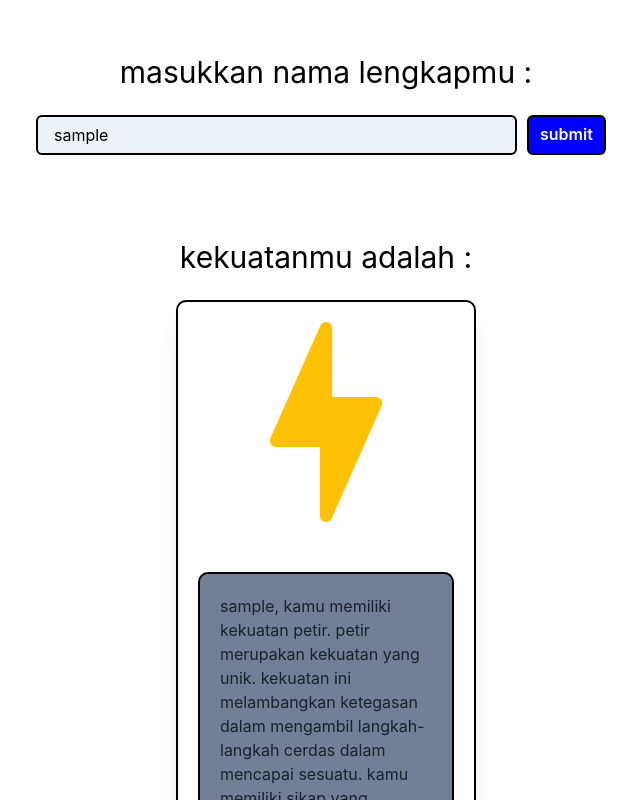
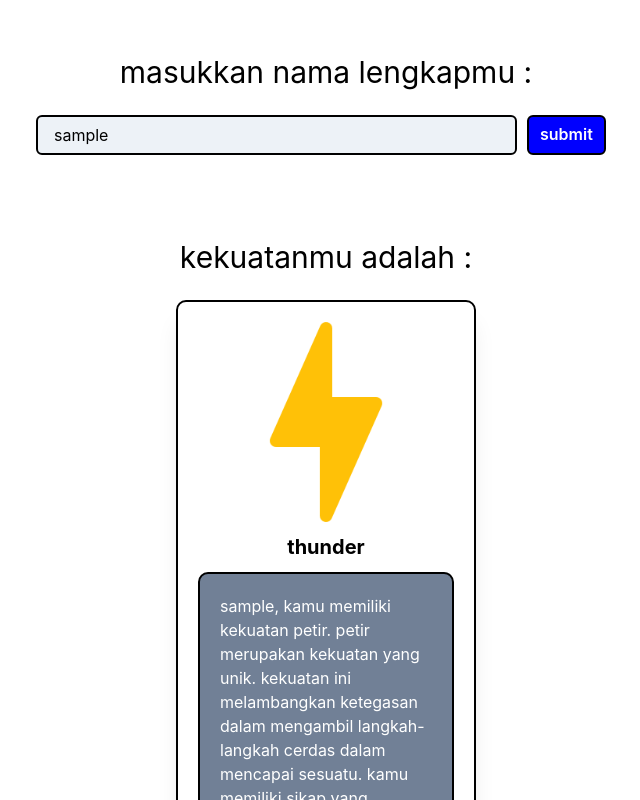
Before and after one commit to suryaelidanto/mysecretpower, a React (Create React App) app: page / in a window 1280 px wide. Both pictures are taken after typing "Sample" into the empty fields and a click on the button "submit". Shown: the top 800 px of the page, without its empty margins (314-954 px from the left). Built offline with nearby package versions, Linux system fonts and the light colour scheme.

Commit message:
fix font color

```diff
--- a/src/pages/Home.js
+++ b/src/pages/Home.js
@@ -162,7 +162,7 @@ function Home() {
                 objectFit={'contain'}
               />
               <Text
-                color={'#fff'}
+                color={'#000'}
                 fontSize={'20px'}
                 fontWeight={'bold'}
                 marginY={'10px'}
@@ -176,7 +176,7 @@ function Home() {
                 borderRadius={'10px'}
                 border={'2px solid black'}
               >
-                <Text>
+                <Text color={'#fff'}>
                   {constantName}, {userPower.deskripsi}
                 </Text>
               </Flex>
```
